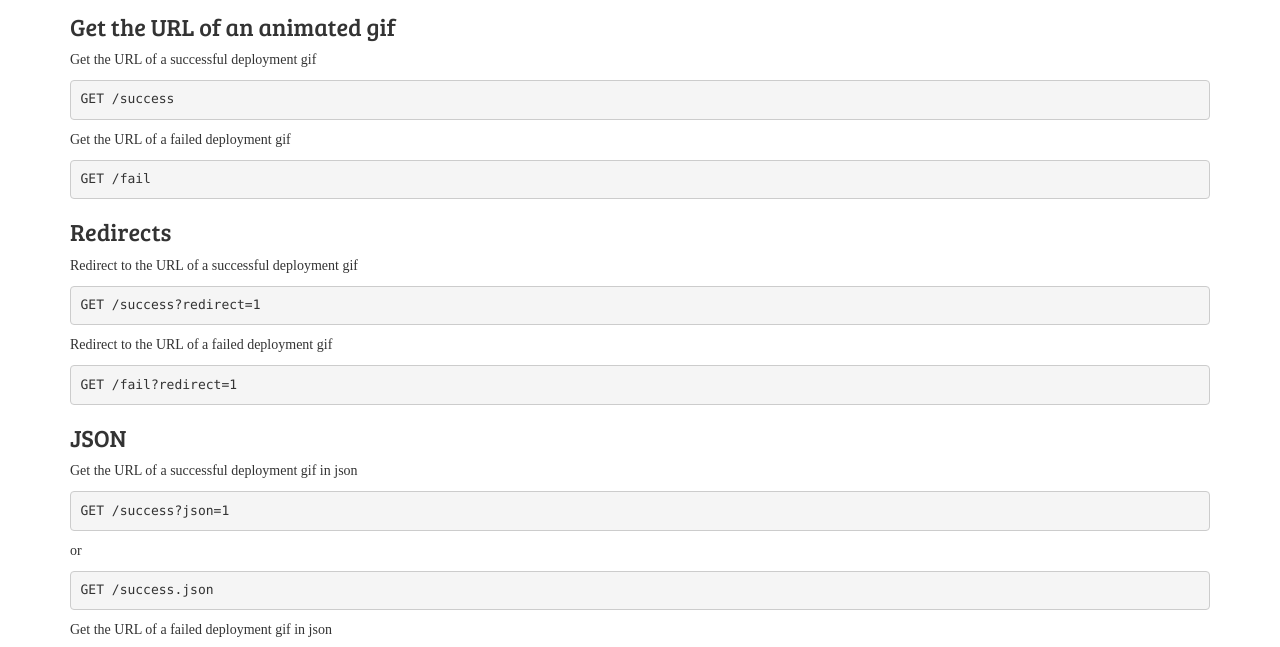
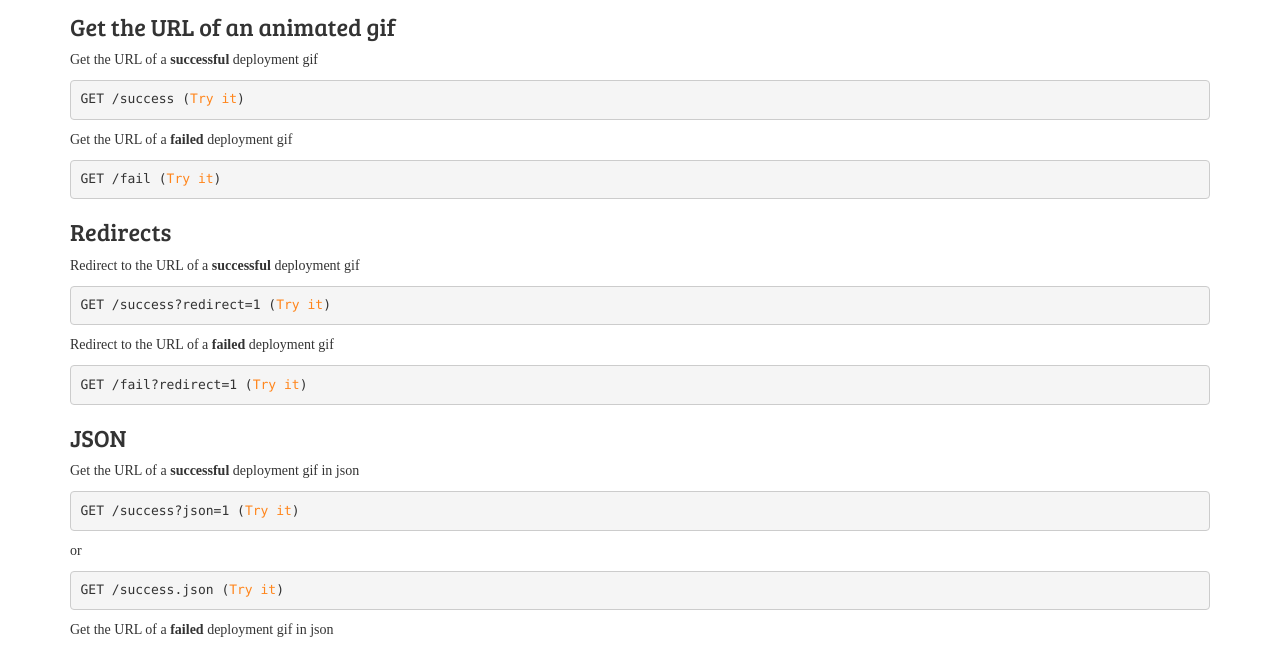
Before and after one commit to z0mbix/deploygif, a plain HTML site: page web/index.html in a window 1280 px wide. Shown: the part 152-799 px from the top of the page. Drawn offline with nearby package versions, Linux system fonts and the light colour scheme; a web font is replaced by a local one.

Commit message:
Add links

```diff
--- a/web/index.html
+++ b/web/index.html
@@ -39,26 +39,27 @@
             <h1>Deploygif</h1>
 
             <h3>Get the URL of an animated gif</h3>
-            <p>Get the URL of a successful deployment gif</p>
-            <pre>GET /success</pre>
-            <p>Get the URL of a failed deployment gif</p>
-            <pre>GET /fail</pre>
+            <p>Get the URL of a <strong>successful</strong> deployment gif</p>
+            <pre>GET /success (<a href="/success" target="_blank">Try it</a>)</pre>
+            <p>Get the URL of a <strong>failed</strong> deployment gif</p>
+            <pre>GET /fail (<a href="/fail" target="_blank">Try it</a>)</pre>
 
             <h3>Redirects</h3>
-            <p>Redirect to the URL of a successful deployment gif</p>
-            <pre>GET /success?redirect=1</pre>
-            <p>Redirect to the URL of a failed deployment gif</p>
-            <pre>GET /fail?redirect=1</pre>
+            <p>Redirect to the URL of a <strong>successful</strong> deployment gif</p>
+            <pre>GET /success?redirect=1 (<a href="/success?redirect=1" target="_blank">Try it</a>)</pre>
+            <p>Redirect to the URL of a <strong>failed</strong> deployment gif</p>
+            <pre>GET /fail?redirect=1 (<a href="/fail?redirect=1" target="_blank">Try it</a>)</pre>
 
             <h3>JSON</h3>
-            <p>Get the URL of a successful deployment gif in json</p>
-            <pre>GET /success?json=1</pre>
+            <p>Get the URL of a <strong>successful</strong> deployment gif in json</p>
+            <pre>GET /success?json=1 (<a href="/success?json=1" target="_blank">Try it</a>)</pre>
             <p>or</p>
-            <pre>GET /success.json</pre>
-            <p>Get the URL of a failed deployment gif in json</p>
-            <pre>GET /fail?json=1</pre>
+            <pre>GET /success.json (<a href="/success.json" target="_blank">Try it</a>)</pre>
+            <p>Get the URL of a <strong>failed</strong> deployment gif in json</p>
+            <pre>GET /fail?json=1 (<a href="/fail?json=1" target="_blank">Try it</a>)</pre>
             <p>or</p>
-            <pre>GET /fail.json</pre>
+            <pre>GET /fail.json (<a href="/fail.json" target="_blank">Try it</a>)</pre>
+
           </div>
         </div>
       </div>
```
